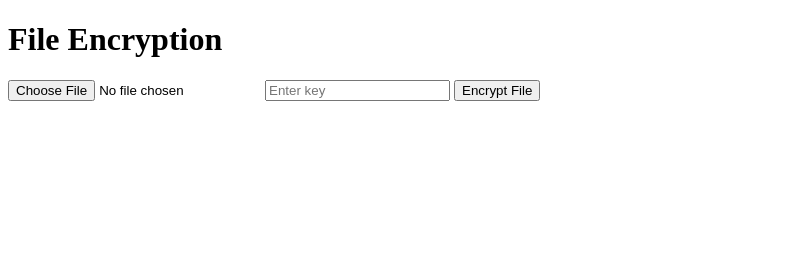
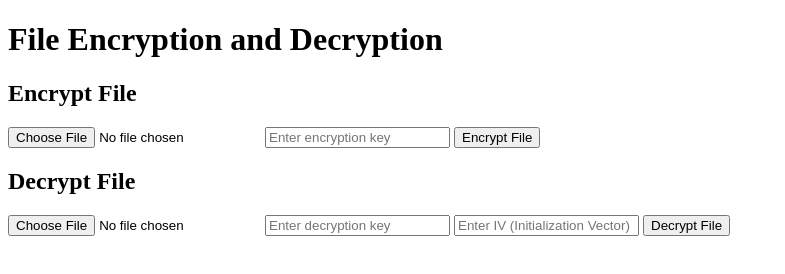
Before and after one commit to Matvibhor24/BiometricEncryptionSystem, a website: page public/index.html in a window 1280 px wide. Shown: the whole page, without its empty margins (0-785 px from the left). Drawn offline with Linux system fonts and the light colour scheme.

Commit message:
adding decrypt

```diff
--- a/public/index.html
+++ b/public/index.html
@@ -4,16 +4,29 @@
 <head>
     <meta charset="UTF-8">
     <meta name="viewport" content="width=device-width, initial-scale=1.0">
-    <title>File Encryption</title>
+    <title>File Encryption and Decryption</title>
 </head>
 <body>
-    <h1>File Encryption</h1>
-    <form id="uploadForm" enctype="multipart/form-data">
+    <h1>File Encryption and Decryption</h1>
+
+    <!-- Encryption Form -->
+    <h2>Encrypt File</h2>
+    <form id="encryptForm" enctype="multipart/form-data">
         <input type="file" name="fileToEncrypt" id="fileToEncrypt" />
-        <input type="text" name="keyString" id="keyString" placeholder="Enter key" />
+        <input type="text" name="keyString" id="keyString" placeholder="Enter encryption key" />
         <button type="button" onclick="encryptFile()">Encrypt File</button>
     </form>
     <div id="encryptionResult"></div>
+
+    <!-- Decryption Form -->
+    <h2>Decrypt File</h2>
+    <form id="decryptForm" enctype="multipart/form-data">
+        <input type="file" name="fileToDecrypt" id="fileToDecrypt" />
+        <input type="text" name="keyStringDecrypt" id="keyStringDecrypt" placeholder="Enter decryption key" />
+        <input type="text" name="ivHex" id="ivHex" placeholder="Enter IV (Initialization Vector)" />
+        <button type="button" onclick="decryptFile()">Decrypt File</button>
+    </form>
+    <div id="decryptionResult"></div>
 
     <script>
         async function encryptFile() {
@@ -38,7 +51,7 @@
                 const result = await response.json();
                 console.log('Encryption result:', result);
 
-                // Construct download link
+                // Construct download link for encrypted file
                 const downloadLink = document.createElement('a');
                 downloadLink.href = `/download/${encodeURIComponent(result.encryptedFileName)}`;
                 downloadLink.download = `encrypted-${file.name}`;
@@ -50,6 +63,43 @@
                 document.getElementById('encryptionResult').innerText = 'Encryption failed';
             }
         }
+
+        async function decryptFile() {
+            const fileInput = document.getElementById('fileToDecrypt');
+            const file = fileInput.files[0];
+            const keyString = document.getElementById('keyStringDecrypt').value;
+            const ivHex = document.getElementById('ivHex').value;
+
+            const formData = new FormData();
+            formData.append('fileToDecrypt', file);
+            formData.append('keyString', keyString);
+            formData.append('ivHex', ivHex);
+
+            try {
+                const response = await fetch('/decrypt', {
+                    method: 'POST',
+                    body: formData
+                });
+
+                if (!response.ok) {
+                    throw new Error('Failed to decrypt file');
+                }
+
+                const result = await response.blob();
+                const url = window.URL.createObjectURL(result);
+
+                // Construct download link for decrypted file
+                const downloadLink = document.createElement('a');
+                downloadLink.href = url;
+                downloadLink.download = `decrypted-${file.name}`;
+                downloadLink.innerText = 'Download Decrypted File';
+                document.getElementById('decryptionResult').appendChild(downloadLink);
+
+            } catch (error) {
+                console.error('Decryption error:', error);
+                document.getElementById('decryptionResult').innerText = 'Decryption failed';
+            }
+        }
     </script>
 </body>
 </html>
```
Also changed, not shown: server.js (+26 -0 lines).
